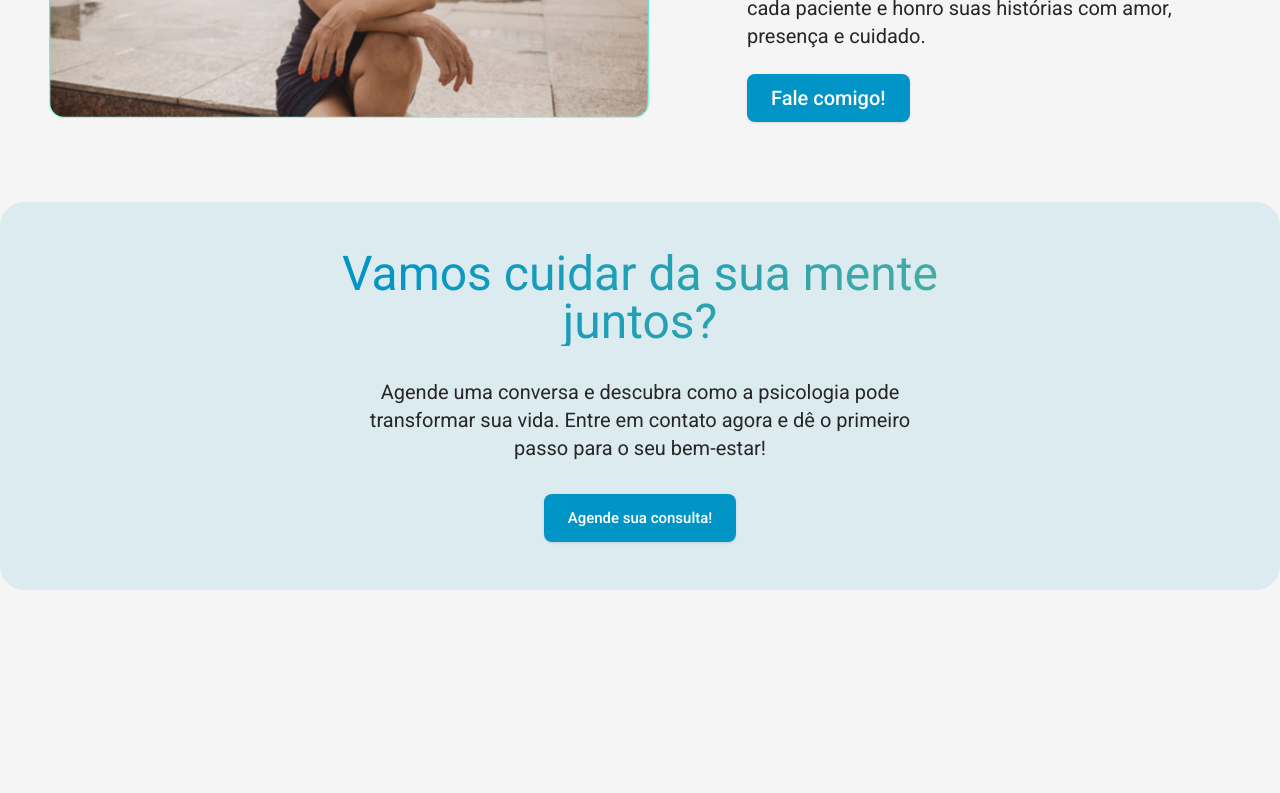
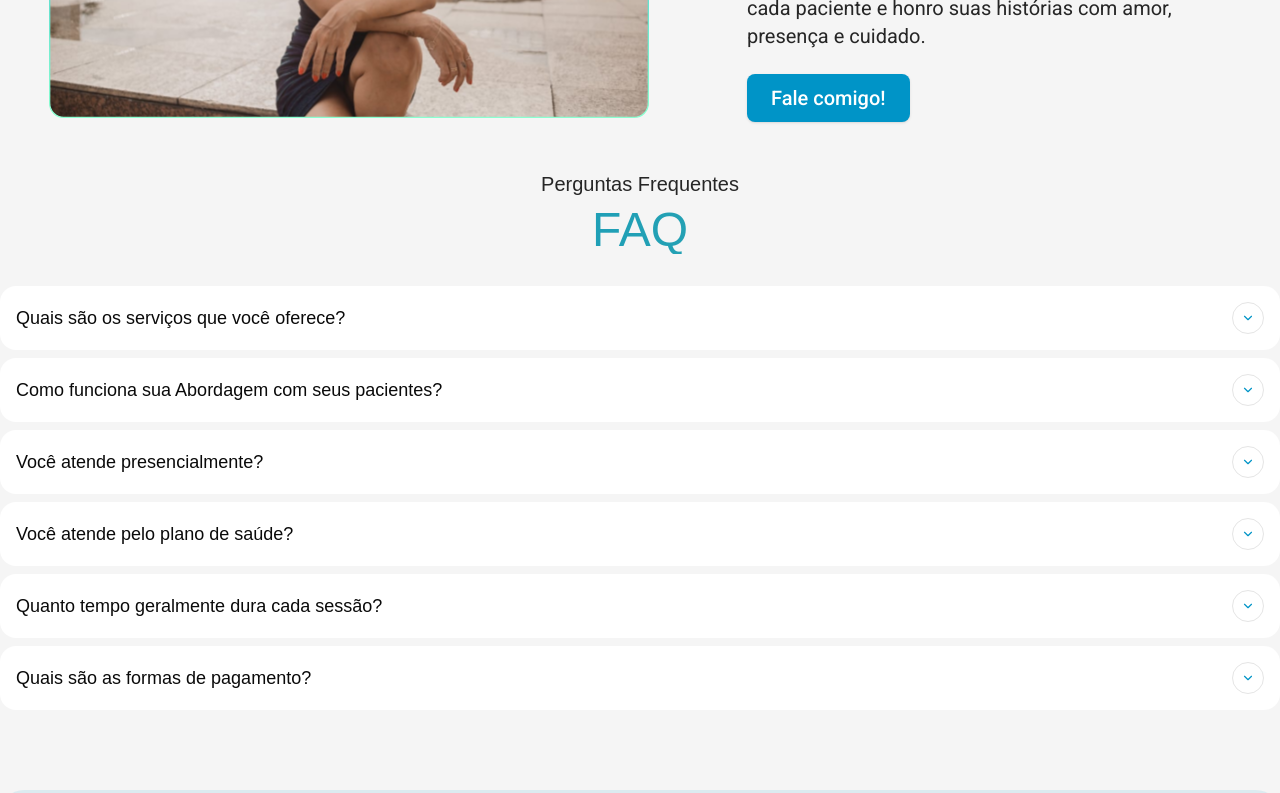
Before and after one commit to DevGustavoGantois/website-psychology, a Next.js app: page / in a window 1280 px wide. Shown: the part 1340-2133 px from the top of the page. Built offline with nearby package versions, Linux system fonts and the light colour scheme.

Commit message:
feat:Creating FAQ session.

```diff
--- a/src/app/s-about.tsx
+++ b/src/app/s-about.tsx
@@ -5,7 +5,7 @@ import Link from "next/link";
 
 export function HomeAbout() {
   return (
-    <section className="max-w-[1550px] mx-auto p-6 lg:p-0 mt-10 lg:mt-20">
+    <section className="max-w-[1550px] mx-auto p-6 lg:p-0 mt-10 lg:mt-20" id="About">
       {HomeAboutData.map((item, index) => {
         return (
             <div key={index}>
--- a/src/app/s-contact.tsx
+++ b/src/app/s-contact.tsx
@@ -3,7 +3,7 @@ import Link from "next/link";
 
 export function HomeContact() {
     return (
-        <section className="max-w-[1550px] mx-auto p-6 lg:p-0 mt-10 lg:mt-20">
+        <section className="max-w-[1300px] mx-auto p-6 lg:p-0 mt-10 lg:mt-20" id="Contact">
             <div className="bg-[#0094C7]/10 p-12 rounded-3xl">
             <div className="flex flex-col gap-8 justify-center items-center">
                 <h1 data-aos="zoom-in" className=" font-primary text-4xl lg:text-5xl linear-text text-center">Vamos cuidar da sua mente <br /> juntos?</h1>
--- a/src/app/s-faq.tsx
+++ b/src/app/s-faq.tsx
@@ -1,7 +1,33 @@
+import { Accordion, AccordionContent, AccordionItem, AccordionTrigger } from "@/components/ui/accordion";
+import { HomeFaqData } from "@/data";
+
 export function HomeFAQ() {
     return (
-        <section>
-
-        </section>
-    )
-}
+      <section className="max-w-[1300px] mx-auto p-6 lg:p-0 relative mt-6 lg:mt-12" id="FAQ">
+        {HomeFaqData.map((item, index) => {
+          return (
+            <div key={index}>
+              <div className="flex flex-col gap-2 justify-center items-stretch">
+                <p className="text-xl font-extralight text-[#262626] text-center">{item.pretitle}</p>
+                <h1 className="text-4xl lg:text-5xl linear-text text-center">{item.title}</h1>
+              </div>
+              <Accordion type="single" collapsible className="mt-6">
+                {item.questionsAndAnswer.map((qa, idx) => {
+                  return (
+                    <AccordionItem key={idx} value={`item-${idx}`}>
+                      <AccordionTrigger className="text-lg font-medium p-4 bg-white rounded-2xl hover:bg-gray-50">
+                        {qa.question}
+                      </AccordionTrigger>
+                      <AccordionContent className="p-4 mt-2 font-primary">
+                        <p className="flex justify-center text-center">{qa.answer}</p>
+                      </AccordionContent>
+                    </AccordionItem>
+                  );
+                })}
+              </Accordion>
+            </div>
+          );
+        })}
+      </section>
+    );
+  }
--- a/src/components/ui/accordion.tsx
+++ b/src/components/ui/accordion.tsx
@@ -14,7 +14,7 @@ const AccordionItem = React.forwardRef<
 >(({ className, ...props }, ref) => (
   <AccordionPrimitive.Item
     ref={ref}
-    className={cn("border-b", className)}
+    className={cn("", className)}
     {...props}
   />
 ))
@@ -24,17 +24,17 @@ const AccordionTrigger = React.forwardRef<
   React.ElementRef<typeof AccordionPrimitive.Trigger>,
   React.ComponentPropsWithoutRef<typeof AccordionPrimitive.Trigger>
 >(({ className, children, ...props }, ref) => (
-  <AccordionPrimitive.Header className="flex">
+  <AccordionPrimitive.Header className="flex justify-center">
     <AccordionPrimitive.Trigger
       ref={ref}
       className={cn(
-        "flex flex-1 items-center justify-between py-4 text-sm font-medium transition-all hover:underline text-left [&[data-state=open]>svg]:rotate-180",
+        "flex w-full max-w-[1300px] mt-2 items-center justify-between py-4 text-sm font-medium text-left transition-all hover:text-[#0094C7] [&[data-state=open]>svg]:rotate-180",
         className
       )}
       {...props}
     >
       {children}
-      <ChevronDown className="h-4 w-4 shrink-0 text-muted-foreground transition-transform duration-200" />
+      <ChevronDown className="h-8 w-8 shrink-0 text-[#0094c7] border rounded-full p-2 transition-transform duration-200" />
     </AccordionPrimitive.Trigger>
   </AccordionPrimitive.Header>
 ))
@@ -46,7 +46,7 @@ const AccordionContent = React.forwardRef<
 >(({ className, children, ...props }, ref) => (
   <AccordionPrimitive.Content
     ref={ref}
-    className="overflow-hidden text-sm data-[state=closed]:animate-accordion-up data-[state=open]:animate-accordion-down"
+    className="overflow-hidden bg-gray-100 text-sm lg:text-[16px] data-[state=closed]:animate-accordion-up data-[state=open]:animate-accordion-down font-primary"
     {...props}
   >
     <div className={cn("pb-4 pt-0", className)}>{children}</div>
--- a/src/data/index.ts
+++ b/src/data/index.ts
@@ -26,27 +26,27 @@ export const HomeFaqData = [
         questionsAndAnswer: [
             {
                 question: "Quais são os serviços que você oferece?",
-                answer: "",
+                answer: "Psicoterapia para crianças, adolescentes e adultos. Orientação parental. Visita escolar.",
             },
             {
                 question: "Como funciona sua Abordagem com seus pacientes?",
-                answer: "",
+                answer: "A Gestalt-terapia vê a escuta para muito além do ouvir. A escuta é a base para o acolhimento, onde k paciente terá espaço seguro para que se sinta confirmado e aceito. Isso envolve estar presente no momento, sem julgamentos ou pré-conceitos, trazendo uma conexão terapêutica empática. O meu objetivo é ajudá-lo (a) a ampliar a sua percepção a respeito de si mesmo (a) e de suas experiências, facilitando assim o autoconhecimento e uma vida mais plena e significativa.",
             },
             {
                 question: "Você atende presencialmente?",
-                answer: "",
+                answer: "Sim, atendo na região do Caminho das Árvores, próximo ao Salvador Shopping.",
             },
             {
                 question: "Você atende pelo plano de saúde?",
-                answer: "",
+                answer: "Não sou credenciada com planos de saúde, porém alguns deles aceitam reembolso. Forneço toda a documentação necessária para o seu pedido de reembolso.",
             },
             {
                 question: "Quanto tempo geralmente dura cada sessão?",
-                answer: "",
+                answer: "As sessões são semanais, geralmente uma vez por semana e duram 50 minutos. ",
             },
             {
                 question: "Quais são as formas de pagamento?",
-                answer: "",
+                answer: "Pagamento antecipado via transferência bancária, pix ou cartão de crédito.",
             }
 
         ]
```
